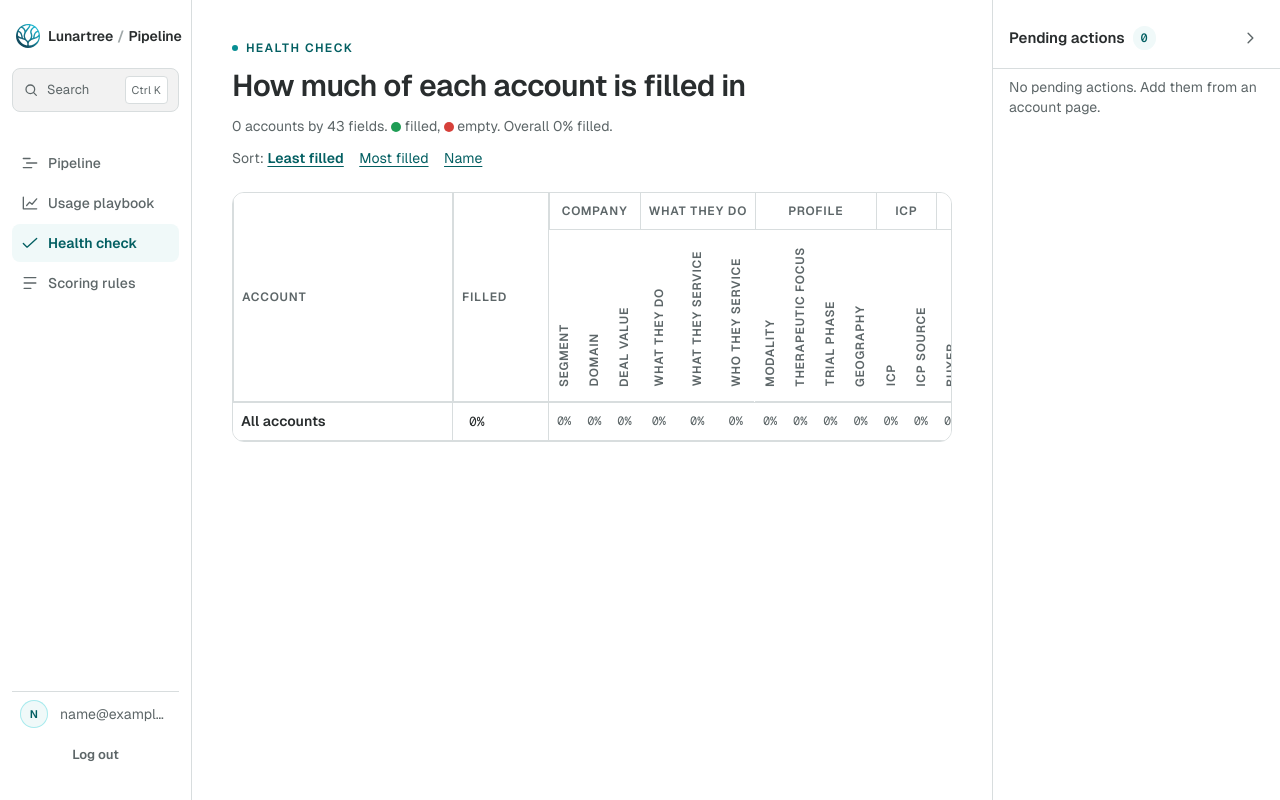
After one commit to siddharthLT/LTPipeline, a Django app: page /health-check/ in a window 1280 px wide. The commit adds this page. Run offline with Django 5.2, Linux system fonts and the light colour scheme; the visitor is signed in with stand-in values (Sample User, id 1); data that the repository does not hold is empty.

Commit message:
Add Health check page: accounts by fields grid with filled/empty dots and % filled
Co-Authored-By: Claude Sonnet 5.5 <noreply@anthropic.com>

```diff
--- /dev/null
+++ b/pipeline/templates/pipeline/health_check.html
@@ -0,0 +1,48 @@
+{% extends "app.html" %}
+{% block title %}Health check · Lunartree{% endblock %}
+{% block page_class %}page--health{% endblock %}
+{% block content %}
+<header class="thesis-head">
+  <span class="eyebrow">Health check</span>
+  <h1 class="t-h1">How much of each account is filled in</h1>
+  <p class="t-meta">{{ account_count }} accounts by {{ field_count }} fields. <span class="dot dot--ok" aria-hidden="true"></span> filled, <span class="dot dot--no" aria-hidden="true"></span> empty. Overall {{ overall }}% filled.</p>
+  <p class="t-meta health__sort">Sort:
+    <a href="?sort=least" {% if sort == 'least' %}aria-current="true"{% endif %}>Least filled</a>
+    <a href="?sort=most" {% if sort == 'most' %}aria-current="true"{% endif %}>Most filled</a>
+    <a href="?sort=name" {% if sort == 'name' %}aria-current="true"{% endif %}>Name</a>
+  </p>
+</header>
+
+<section class="card health">
+  <div class="health__scroll">
+    <table class="health__table">
+      <thead>
+        <tr class="health__groups">
+          <th class="health__acct" rowspan="2" scope="col">Account</th>
+          <th class="health__pct" rowspan="2" scope="col">Filled</th>
+          {% for name, span in groups %}<th colspan="{{ span }}" scope="colgroup">{{ name }}</th>{% endfor %}
+        </tr>
+        <tr class="health__cols">
+          {% for label in columns %}<th scope="col"><span>{{ label }}</span></th>{% endfor %}
+        </tr>
+      </thead>
+      <tbody>
+        {% for r in rows %}
+        <tr>
+          <th class="health__acct" scope="row"><a href="{% url 'pipeline:account_detail' r.account.pk %}">{{ r.account.name }}</a></th>
+          <td class="health__pct"><span class="health__bar" style="--p: {{ r.percent }}%"></span><span class="mono">{{ r.percent }}%</span></td>
+          {% for c in r.cells %}<td>{% if c %}<span class="dot dot--ok" title="Filled"></span><span class="sr">filled</span>{% else %}<span class="dot dot--no" title="Empty"></span><span class="sr">empty</span>{% endif %}</td>{% endfor %}
+        </tr>
+        {% endfor %}
+      </tbody>
+      <tfoot>
+        <tr>
+          <th class="health__acct" scope="row">All accounts</th>
+          <td class="health__pct"><span class="mono">{{ overall }}%</span></td>
+          {% for p in footer %}<td class="mono health__foot">{{ p }}%</td>{% endfor %}
+        </tr>
+      </tfoot>
+    </table>
+  </div>
+</section>
+{% endblock %}
--- a/pipeline/urls.py
+++ b/pipeline/urls.py
@@ -8,6 +8,7 @@ urlpatterns = [
     path('', views.dashboard, name='dashboard'),
     path('search.json', views.search_index, name='search'),
     path('rules/', views.rules, name='rules'),
+    path('health-check/', views.health_check, name='health_check'),
     path('playbook/', views.playbook, name='playbook'),
     path('playbook/<int:pk>/edit/', views.edit_usage_stage, name='edit_usage_stage'),
     path('accounts/<int:pk>/', views.account_detail, name='account_detail'),
--- a/pipeline/views.py
+++ b/pipeline/views.py
@@ -220,3 +220,63 @@ def rules(request):
         'stages': stages, 'path': PATH, 'usage_checks': [label for _, label in USAGE_CHECKS],
         'total_days': sum(STAGE_DAYS.values()), 'nav': 'rules',
     })
+
+
+# Health check: every Account field, grouped like the account page. (attr, column label)
+HEALTH_GROUPS = [
+    ('Company', [('segment', 'Segment'), ('domain', 'Domain'), ('deal_value', 'Deal value')]),
+    ('What they do', [('what_they_do', 'What they do'), ('what_they_service', 'What they service'),
+                      ('who_they_service', 'Who they service')]),
+    ('Profile', [('modality', 'Modality'), ('therapeutic_focus', 'Therapeutic focus'), ('trial_phase', 'Trial phase'),
+                 ('geography', 'Geography')]),
+    ('ICP', [('icp', 'ICP'), ('icp_source', 'ICP source')]),
+    ('Deal snapshot', [('buyer', 'Buyer'), ('champion', 'Champion'), ('users', 'Users'), ('blockers', 'Blockers'),
+                       ('must_happen', 'Must happen'), ('biggest_risk', 'Biggest risk'), ('next_action', 'Next action'),
+                       ('next_action_owner', 'Action owner'), ('next_action_date', 'Action date')]),
+    ('Usage checks', [('usage_tried', 'Tried'), ('usage_value', 'Reached value'), ('usage_onboarded', 'Onboarded'),
+                      ('integration_started', 'Integration started')]),
+    ('Buying thesis', [('why_buy', 'Why buy'), ('pain_now', 'Pain now'), ('who_cares', 'Who cares'),
+                       ('buying_first', 'Buying first'), ('before_pay', 'Before pay'), ('expand_when', 'Expand when'),
+                       ('why_not', 'Why not')]),
+    ('Pilot and annual', [('trial_note', 'Trial note'), ('expected_credits', 'Expected credits'),
+                          ('pilot_value', 'Pilot value'), ('pilot_date', 'Pilot date'), ('annual_value', 'Annual value'),
+                          ('annual_date', 'Annual date'), ('expansion_trigger', 'Expansion trigger')]),
+    ('Activity', [('_events', 'Timeline'), ('_emails', 'Sent emails'), ('_meetings', 'Meeting notes'),
+                  ('_open_tasks', 'Open action')]),
+]
+
+
+@login_required
+def health_check(request):
+    accounts = list(Account.objects.prefetch_related('tasks', 'events', 'emails', 'meetings'))
+    columns = [(attr, label) for _, fields in HEALTH_GROUPS for attr, label in fields]
+    totals = dict.fromkeys((c[0] for c in columns), 0)
+    rows = []
+    for a in accounts:
+        extra = {'_events': bool(a.events.all()), '_emails': bool(a.emails.all()), '_meetings': bool(a.meetings.all()),
+                 '_open_tasks': any(not t.done for t in a.tasks.all())}
+        cells = []
+        for attr, _ in columns:
+            value = extra[attr] if attr in extra else getattr(a, attr)
+            filled = bool(value.strip()) if isinstance(value, str) else bool(value)
+            totals[attr] += filled
+            cells.append(filled)
+        done = sum(cells)
+        rows.append({'account': a, 'cells': cells, 'filled': done, 'percent': round(done / len(cells) * 100)})
+    sort = request.GET.get('sort', 'least')
+    if sort == 'name':
+        rows.sort(key=lambda r: r['account'].name.lower())
+    elif sort == 'most':
+        rows.sort(key=lambda r: (-r['percent'], r['account'].name.lower()))
+    else:
+        sort = 'least'
+        rows.sort(key=lambda r: (r['percent'], r['account'].name.lower()))
+    n = len(rows) or 1
+    footer = [round(totals[attr] / n * 100) for attr, _ in columns]
+    return render(request, 'pipeline/health_check.html', {
+        'groups': [(name, len(fields)) for name, fields in HEALTH_GROUPS],
+        'columns': [label for _, label in columns],
+        'rows': rows, 'footer': footer, 'sort': sort,
+        'overall': round(sum(r['filled'] for r in rows) / (n * len(columns)) * 100),
+        'field_count': len(columns), 'account_count': len(rows), 'nav': 'health',
+    })
--- a/static/css/app.css
+++ b/static/css/app.css
@@ -514,3 +514,31 @@ tbody .gantt__acct, .gantt__cell { height: 44px !important; }
 .arr__pct input { width: 80px; }
 .arr__set .arr__pct input { width: 96px; flex: 0 0 96px; padding-left: 14px; padding-right: 14px; text-align: left; box-sizing: border-box; }
 .arr__unit { font-size: var(--fs-sm); color: var(--ink-2); }
+
+
+/* ---- health check grid ---- */
+.page.page--health { max-width: none; }
+.dot { display: inline-block; width: 10px; height: 10px; border-radius: 50%; vertical-align: middle; }
+.dot--ok { background: #1F9D55; }
+.dot--no { background: #D6403A; }
+.sr { position: absolute; width: 1px; height: 1px; overflow: hidden; clip: rect(0 0 0 0); white-space: nowrap; }
+.health__sort a { margin-right: var(--s-3); color: var(--teal-deep); }
+.health__sort a[aria-current] { font-weight: 600; text-decoration: underline; }
+.health { padding: 0; overflow: hidden; }
+.health__scroll { overflow: auto; max-height: calc(100vh - 220px); }
+.health__table { border-collapse: separate; border-spacing: 0; font-size: var(--fs-meta); }
+.health__table th, .health__table td { padding: 6px 8px; border-bottom: 1px solid var(--line); text-align: center; white-space: nowrap; background: var(--canvas); }
+.health__table thead th { position: sticky; top: 0; z-index: 2; font-size: var(--fs-micro); font-weight: 600; letter-spacing: 0.06em; text-transform: uppercase; color: var(--ink-2); }
+.health__table .health__groups th { border-left: 1px solid var(--line); }
+.health__table .health__cols th { top: 33px; height: 120px; vertical-align: bottom; padding: 6px 2px; }
+.health__table .health__cols th span { writing-mode: vertical-rl; transform: rotate(180deg); display: inline-block; }
+.health__table tfoot th, .health__table tfoot td { position: sticky; bottom: 0; z-index: 2; border-top: 1px solid var(--line); }
+.health__acct { position: sticky; left: 0; z-index: 3; text-align: left !important; min-width: 220px; font-weight: 600; border-right: 1px solid var(--line); }
+.health__table thead .health__acct { z-index: 4; }
+.health__acct a { color: var(--ink); text-decoration: none; }
+.health__acct a:hover { color: var(--teal-deep); text-decoration: underline; }
+.health__pct { position: sticky; left: 220px; z-index: 3; min-width: 96px; text-align: left !important; border-right: 1px solid var(--line); }
+.health__table thead .health__pct { z-index: 4; }
+.health__pct .mono { margin-left: 8px; font-size: var(--fs-label); }
+.health__bar { display: inline-block; width: 36px; height: 6px; border-radius: 3px; background: linear-gradient(to right, #1F9D55 var(--p), var(--surface-2) var(--p)); vertical-align: middle; }
+.health__foot { font-size: var(--fs-micro); color: var(--ink-2); }
--- a/templates/app.html
+++ b/templates/app.html
@@ -19,6 +19,10 @@
       <a class="navitem" href="{% url 'pipeline:playbook' %}" {% if nav == 'playbook' %}aria-current="page"{% endif %}>
         <svg class="ico" viewBox="0 0 24 24" width="20" height="20" fill="none" stroke="currentColor" stroke-width="1.6" stroke-linecap="round" stroke-linejoin="round" aria-hidden="true"><path d="M4 19V5M4 19h16M8 15l3.5-4 3 2.5L20 7"/></svg>
         Usage playbook
+      </a>
+      <a class="navitem" href="{% url 'pipeline:health_check' %}" {% if nav == 'health' %}aria-current="page"{% endif %}>
+        <svg class="ico" viewBox="0 0 24 24" width="20" height="20" fill="none" stroke="currentColor" stroke-width="1.6" stroke-linecap="round" stroke-linejoin="round" aria-hidden="true"><path d="M4 12.5l4.5 4.5L20 6.5"/></svg>
+        Health check
       </a>
       <a class="navitem" href="{% url 'pipeline:rules' %}" {% if nav == 'rules' %}aria-current="page"{% endif %}>
         <svg class="ico" viewBox="0 0 24 24" width="20" height="20" fill="none" stroke="currentColor" stroke-width="1.6" stroke-linecap="round" stroke-linejoin="round" aria-hidden="true"><path d="M5 5.5h14M5 12h14M5 18.5h8"/></svg>
```
